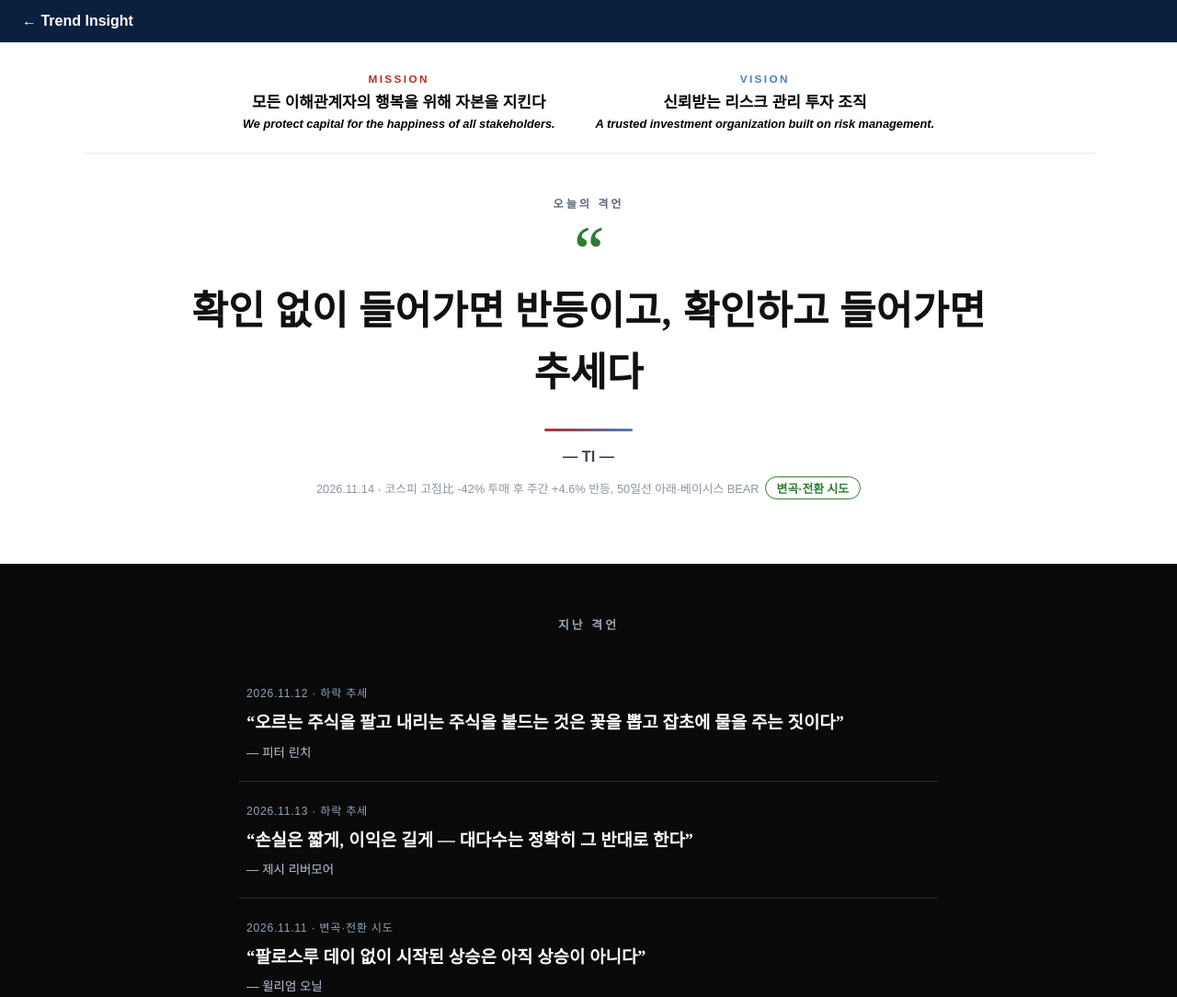
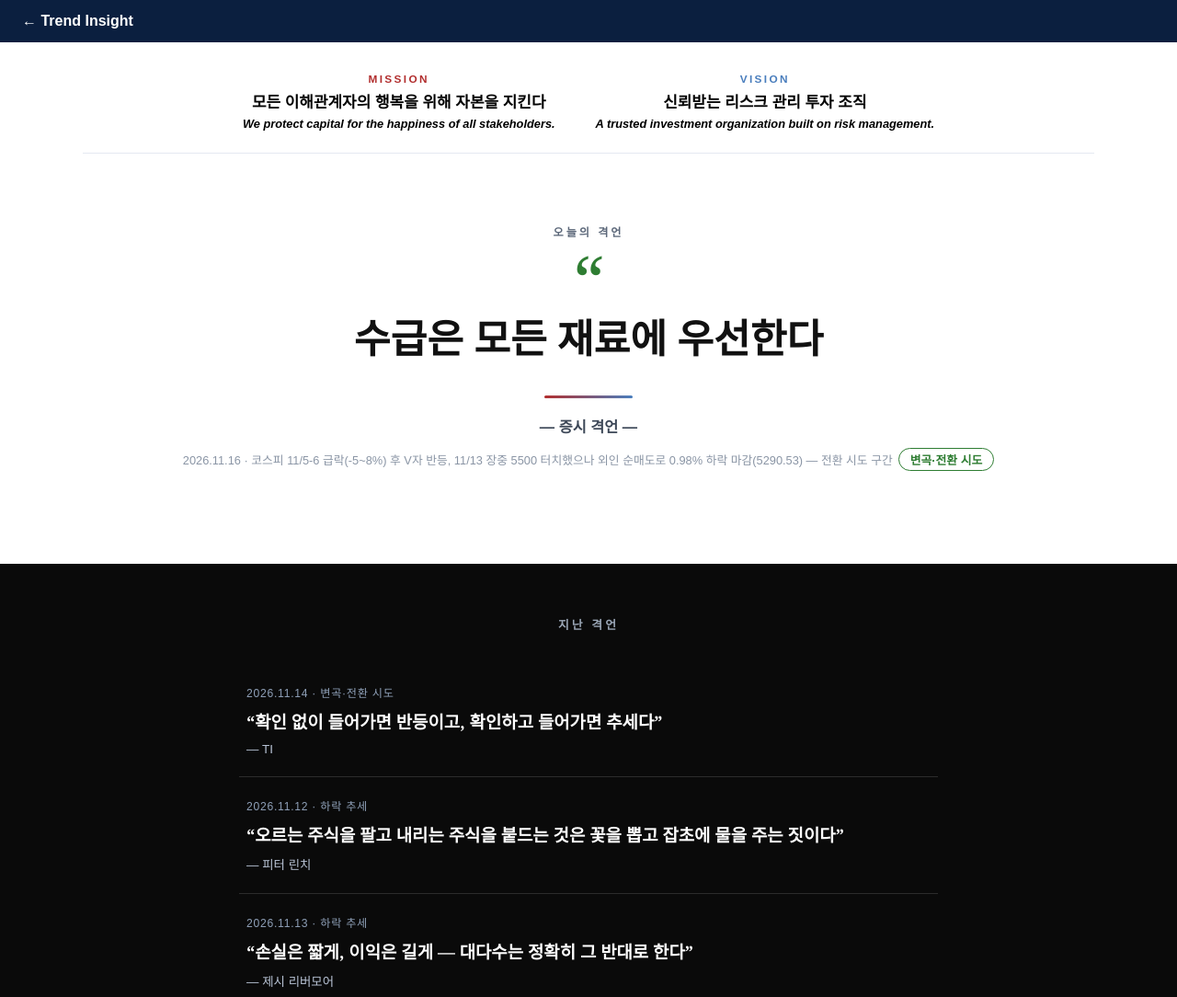
Before and after one commit to trendinsight/trend-insight-site, a plain HTML site: page proverb.html in a window 1280 px wide. Shown: the top 1084 px of the page at 92% size. Drawn offline with Linux system fonts and the light colour scheme; a web font is replaced by a local one.

Commit message:
proverb: 2026-11-16 [turning] 수급은 모든 재료에 우선한다

```diff
--- a/proverb.html
+++ b/proverb.html
@@ -39,18 +39,18 @@ footer{background:#0a0a0a;color:#5b6779;text-align:center;font-size:.75rem;paddi
   <div class="quote-wrap">
     <span class="badge">오늘의 격언</span>
     <div class="mark">&ldquo;</div>
-    <blockquote class="today">확인 없이 들어가면 반등이고, 확인하고 들어가면 추세다</blockquote>
+    <blockquote class="today">수급은 모든 재료에 우선한다</blockquote>
     <div class="line"></div>
-    <div class="author">&mdash; TI &mdash;</div>
-    <div class="meta">2026.11.14 · 코스피 고점比 -42% 투매 후 주간 +4.6% 반등, 50일선 아래·베이시스 BEAR<span class="tag">변곡·전환 시도</span></div>
+    <div class="author">&mdash; 증시 격언 &mdash;</div>
+    <div class="meta">2026.11.16 · 코스피 11/5-6 급락(-5~8%) 후 V자 반등, 11/13 장중 5500 터치했으나 외인 순매도로 0.98% 하락 마감(5290.53) — 전환 시도 구간<span class="tag">변곡·전환 시도</span></div>
   </div>
 </section>
 <section class="past">
   <div class="past-inner">
     <h2>지난 격언</h2>
+    <div class="past-item"><span class="past-date">2026.11.14 · 변곡·전환 시도</span><div class="past-quote">&ldquo;확인 없이 들어가면 반등이고, 확인하고 들어가면 추세다&rdquo;</div><div class="past-author">&mdash; TI</div></div>
     <div class="past-item"><span class="past-date">2026.11.12 · 하락 추세</span><div class="past-quote">&ldquo;오르는 주식을 팔고 내리는 주식을 붙드는 것은 꽃을 뽑고 잡초에 물을 주는 짓이다&rdquo;</div><div class="past-author">&mdash; 피터 린치</div></div>
     <div class="past-item"><span class="past-date">2026.11.13 · 하락 추세</span><div class="past-quote">&ldquo;손실은 짧게, 이익은 길게 — 대다수는 정확히 그 반대로 한다&rdquo;</div><div class="past-author">&mdash; 제시 리버모어</div></div>
-    <div class="past-item"><span class="past-date">2026.11.11 · 변곡·전환 시도</span><div class="past-quote">&ldquo;팔로스루 데이 없이 시작된 상승은 아직 상승이 아니다&rdquo;</div><div class="past-author">&mdash; 윌리엄 오닐</div></div>
   </div>
 </section>
 <footer>Trend Insight &middot; 격언은 매 거래일 아침 장세에 맞춰 갱신됩니다</footer>
```
Also changed, not shown: data/proverb-history.json (+7 -7 lines).
